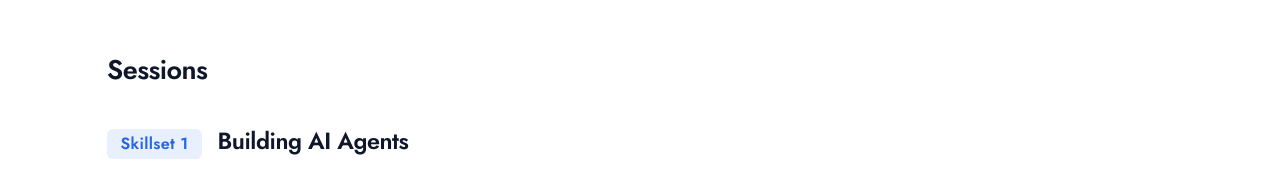
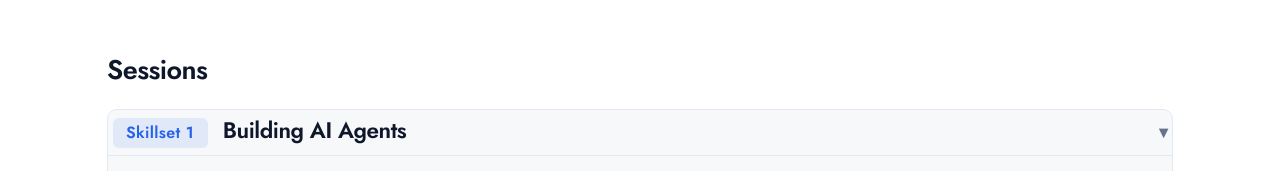
Before and after one commit to reliableai/ai-ready, a plain HTML site: page index.html in a window 1280 px wide. Shown: the part 1438-1609 px from the top of the page. Drawn offline with Linux system fonts and the light colour scheme.

Commit message:
Make Skillset sections collapsible on the homepage
Wrap each Skillset's heading + module-card grid in <details class="skillset" open> so visitors can collapse a skillset they're not interested in to scan the rest of the page faster. Default is expanded — same first-paint as before.

Skillset 2 keeps the nested optional-foundations Deep Dive details inside its own wrapper, so collapsing Skillset 2 hides everything related to it.

CSS: hide the default disclosure marker; show a discrete chevron right-aligned in the summary; subtle hover background.

```diff
--- a/index.html
+++ b/index.html
@@ -66,8 +66,9 @@
     <section>
       <h2>Sessions</h2>
 
-      <h3><span class="phase phase-1">Skillset 1</span> Building AI Agents</h3>
-      <div class="modules-grid">
+      <details class="skillset" open>
+        <summary><h3><span class="phase phase-1">Skillset 1</span> Building AI Agents</h3></summary>
+        <div class="modules-grid">
         <div class="module-card">
           <a class="module-link" href="labs/01_hello_world/session1_index.html">
             <div class="number">S1</div>
@@ -147,9 +148,11 @@
           </details>
         </div>
       </div>
+      </details>
 
-      <h3><span class="phase phase-2">Skillset 2</span> Mastering Observability, Quality, Security — Before Scaling Up</h3>
-      <div class="modules-grid">
+      <details class="skillset" open>
+        <summary><h3><span class="phase phase-2">Skillset 2</span> Mastering Observability, Quality, Security — Before Scaling Up</h3></summary>
+        <div class="modules-grid">
         <div class="module-card">
           <a class="module-link" href="coming_soon.html">
             <div class="number">S6</div>
@@ -266,9 +269,11 @@
           </article>
         </div>
       </details>
+      </details>
 
-      <h3><span class="phase phase-3">Skillset 3</span> Building and Managing Complex Systems</h3>
-      <div class="modules-grid">
+      <details class="skillset" open>
+        <summary><h3><span class="phase phase-3">Skillset 3</span> Building and Managing Complex Systems</h3></summary>
+        <div class="modules-grid">
         <div class="module-card">
           <a class="module-link" href="coming_soon.html">
             <div class="number">S11</div>
@@ -321,9 +326,11 @@
           </details>
         </div>
       </div>
+      </details>
 
-      <h3><span class="phase phase-4">Skillset 4</span> Building <u><em>with</em></u> AI and <u><em>for</em></u> AI — at AI Speed</h3>
-      <div class="modules-grid">
+      <details class="skillset" open>
+        <summary><h3><span class="phase phase-4">Skillset 4</span> Building <u><em>with</em></u> AI and <u><em>for</em></u> AI — at AI Speed</h3></summary>
+        <div class="modules-grid">
         <div class="module-card">
           <a class="module-link" href="coming_soon.html">
             <div class="number">S14</div>
@@ -370,6 +377,7 @@
           </details>
         </div>
       </div>
+      </details>
 
     </section>
 
--- a/style.css
+++ b/style.css
@@ -659,6 +659,36 @@ footer a:hover { color: var(--color-primary); }
   footer { flex-direction: column; }
 }
 
+/* Skillset section — collapsible group of session cards */
+.skillset {
+  margin: 1.25rem 0 1.75rem;
+}
+.skillset > summary {
+  cursor: pointer;
+  list-style: none;
+  display: flex;
+  align-items: center;
+  gap: 0.5rem;
+  padding: 0.4rem 0.25rem;
+  border-bottom: 1px solid var(--color-border);
+}
+.skillset > summary::-webkit-details-marker { display: none; }
+.skillset > summary::after {
+  content: '▾';
+  margin-left: auto;
+  color: var(--color-text-muted);
+  font-size: 0.95rem;
+}
+.skillset:not([open]) > summary::after { content: '▸'; }
+.skillset > summary h3 {
+  margin: 0;
+  display: inline-block;
+  font-size: 1.25rem;
+}
+.skillset > summary:hover {
+  background: var(--color-surface);
+}
+
 /* Deep Dive — optional foundations track (parallel to numbered sessions) */
 .deep-dive {
   margin: 1.5rem 0 2.5rem;
```
